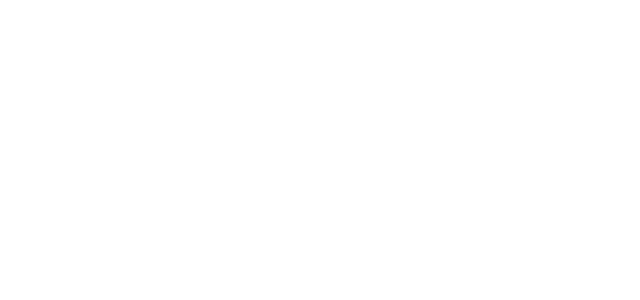
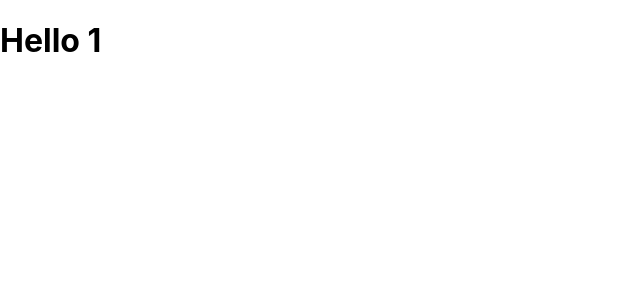
Before and after one commit to zakiarsyad/amman-form, a React (Create React App) app: page /hello/1 in a window 1280 px wide. Before the commit this address had no page. Shown: the top 300 px of the page, without its empty margins (0-640 px from the left). Built offline with nearby package versions, Linux system fonts and the light colour scheme.

Commit message:
add dynamic route

```diff
--- /dev/null
+++ b/src/Containers/Hello/index.jsx
@@ -0,0 +1,13 @@
+import { useParams } from "react-router-dom";
+
+function Hello() {
+    const params = useParams();
+
+    return (
+        <div>
+            <h1>Hello {params.name}</h1>
+        </div>
+    )
+}
+
+export default Hello;
--- /dev/null
+++ b/src/Containers/Profiles/index.jsx
@@ -0,0 +1,24 @@
+import { useEffect, useState } from 'react';
+import { useParams } from "react-router-dom";
+
+function Profiles() {
+    const params = useParams();
+
+    const [name, setName] = useState('');
+
+    useEffect(() => {
+        const id = params.id;
+
+        const data = localStorage.getItem(id)
+
+        setName(data)
+    })
+
+    return (
+        <div>
+            <h1>This is {name}'s profile page</h1>
+        </div>
+    )
+}
+
+export default Profiles;
--- a/src/index.jsx
+++ b/src/index.jsx
@@ -3,6 +3,8 @@ import ReactDOM from 'react-dom/client';
 import './index.css';
 import App from './Containers/App';
 import Profile from './Containers/Profile';
+import Profiles from './Containers/Profiles';
+import Hello from './Containers/Hello';
 import reportWebVitals from './reportWebVitals';
 import {
   BrowserRouter,
@@ -17,6 +19,8 @@ root.render(
     <Routes>
       <Route path='/login' element={<App />}></Route>
       <Route path='/profile' element={<Profile />}></Route>
+      <Route path='/profiles/:id' element={<Profiles />}></Route>
+      <Route path='/hello/:name' element={<Hello />}></Route>
     </Routes>
   </BrowserRouter>
 );
```
